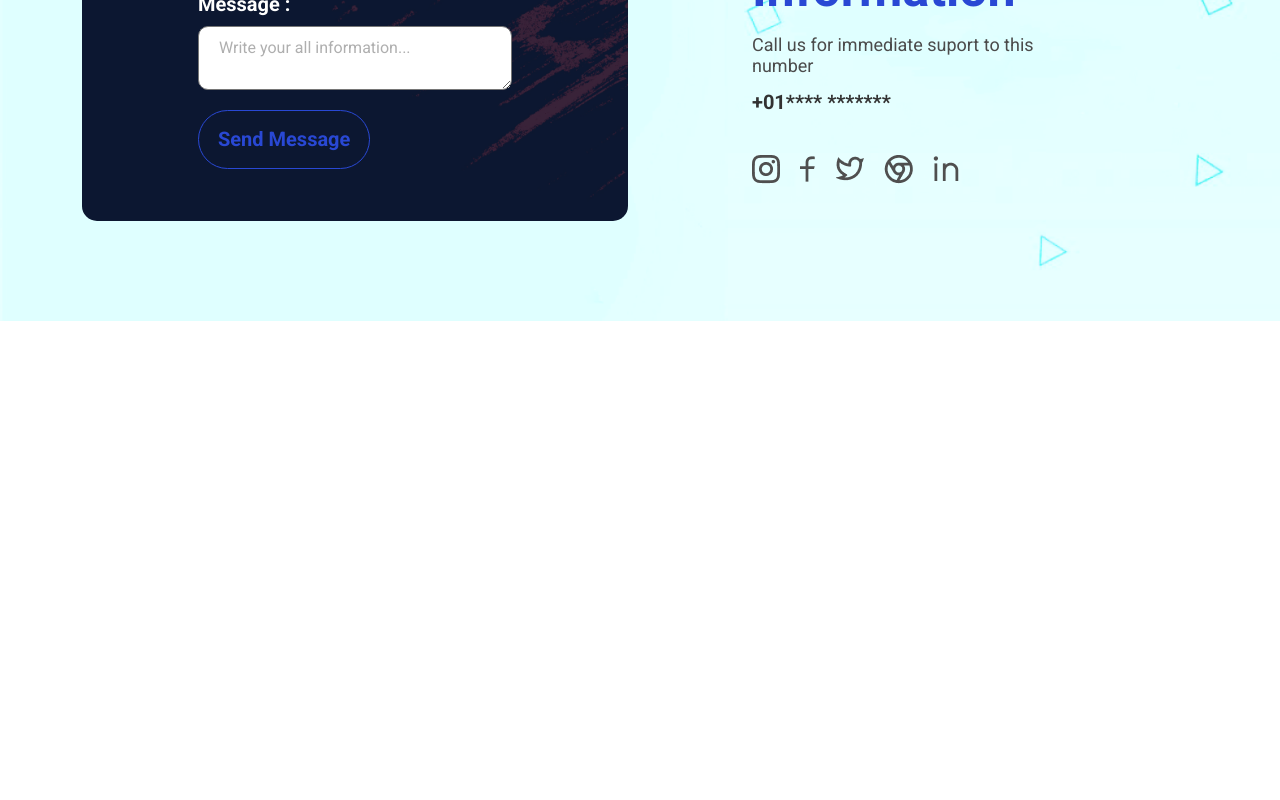
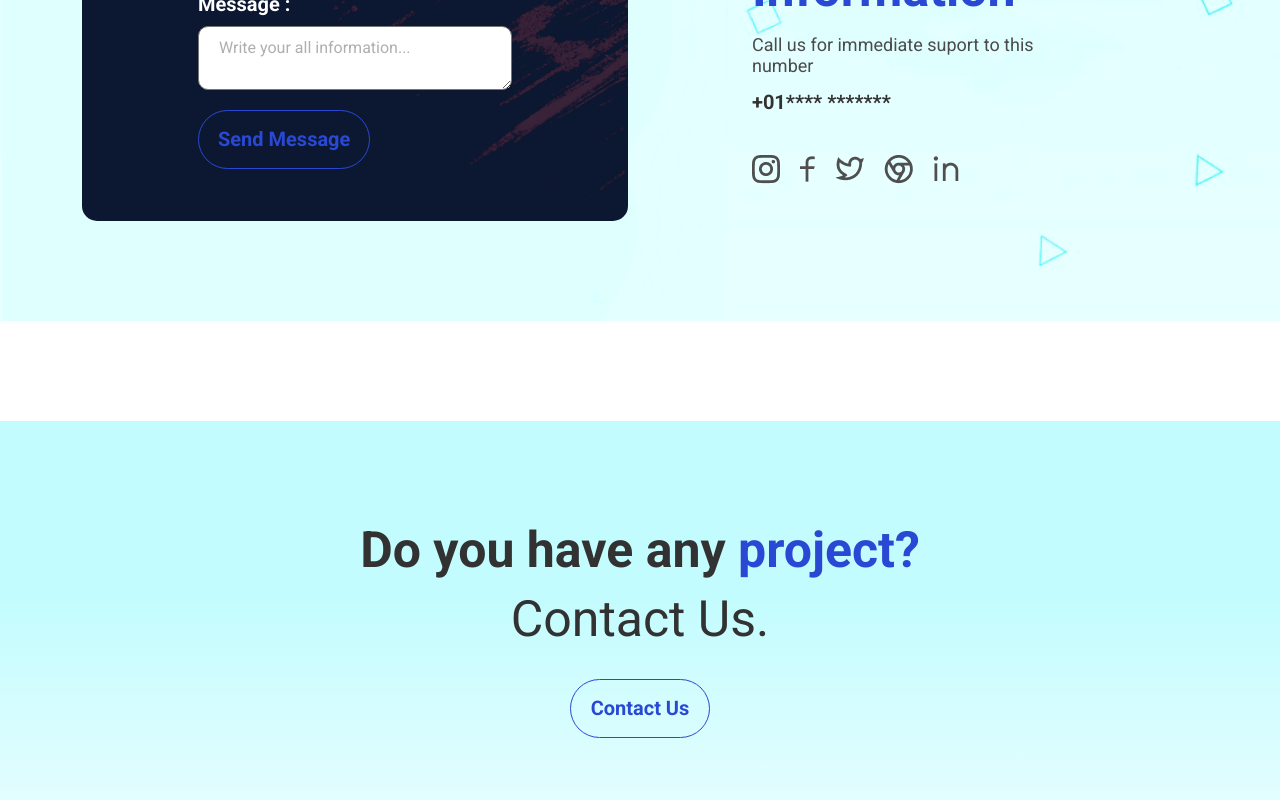
Before and after one commit to DEV-ASHANAUR/arjun-react-theme, a React (Create React App) app: page / in a window 1280 px wide. Shown: the part 5214-6014 px from the top of the page. Before the commit the page ends 5535 px from the top, so only its background shows below. Built offline with nearby package versions, Linux system fonts and the light colour scheme.

Commit message:
contact us section done

```diff
--- /dev/null
+++ b/src/components/contact/Contact_us.jsx
@@ -0,0 +1,17 @@
+import React from 'react'
+import './contact_us.css';
+const Contact_us = () => {
+    return (
+        <div className='contact_us_wrapper'>
+            <div className="container contact_content_wrapper">
+                <h2 className="section_title">Do you have any <span className='heighlight'>project?</span></h2>
+                <h2 className='contact_us_title'>Contact Us.</h2>
+                <button className='contact_us_btn'>
+                    Contact Us
+                </button>
+            </div>
+        </div>
+    )
+}
+
+export default Contact_us
--- /dev/null
+++ b/src/components/contact/contact_us.css
@@ -0,0 +1,35 @@
+.contact_us_wrapper {
+    margin-top: 100px;
+    background: linear-gradient(180deg, #C3FCFE 41.93%, rgba(87, 73, 151, 0) 134.18%);
+}
+.contact_content_wrapper{
+    padding: 100px 0;
+    display: flex;
+    flex-direction: column;
+    align-items: center;
+}
+.contact_us_title {
+    font-weight: 400;
+    font-size: 50px;
+    line-height: 59px;
+    color: #323232;
+    margin: 0;
+    margin-top: 10px;
+}
+
+.contact_us_btn {
+    padding: 15px 20px;
+    background: none;
+    border: 1.5px solid #2948D4;
+    border-radius: 30px;
+    font-weight: 600;
+    font-size: 20px;
+    line-height: 27px;
+    color: #2948D4;
+    transition: 0.3s;
+    margin-top: 30px;
+}
+.contact_us_btn:hover {
+    background: #2948D4;
+    color: #fff;
+}
--- a/src/pages/Home.jsx
+++ b/src/pages/Home.jsx
@@ -8,6 +8,7 @@ import Trust from '../components/trust/Trust'
 import Testimonial from '../components/testimonial/Testimonial'
 import Blog from '../components/blog/Blog'
 import Contact from '../components/contact/Contact'
+import Contact_us from '../components/contact/Contact_us'
 
 const Home = () => {
   return (
@@ -21,6 +22,7 @@ const Home = () => {
         <Testimonial />
         <Blog />
         <Contact />
+        <Contact_us />
     </div>
   )
 }
```
